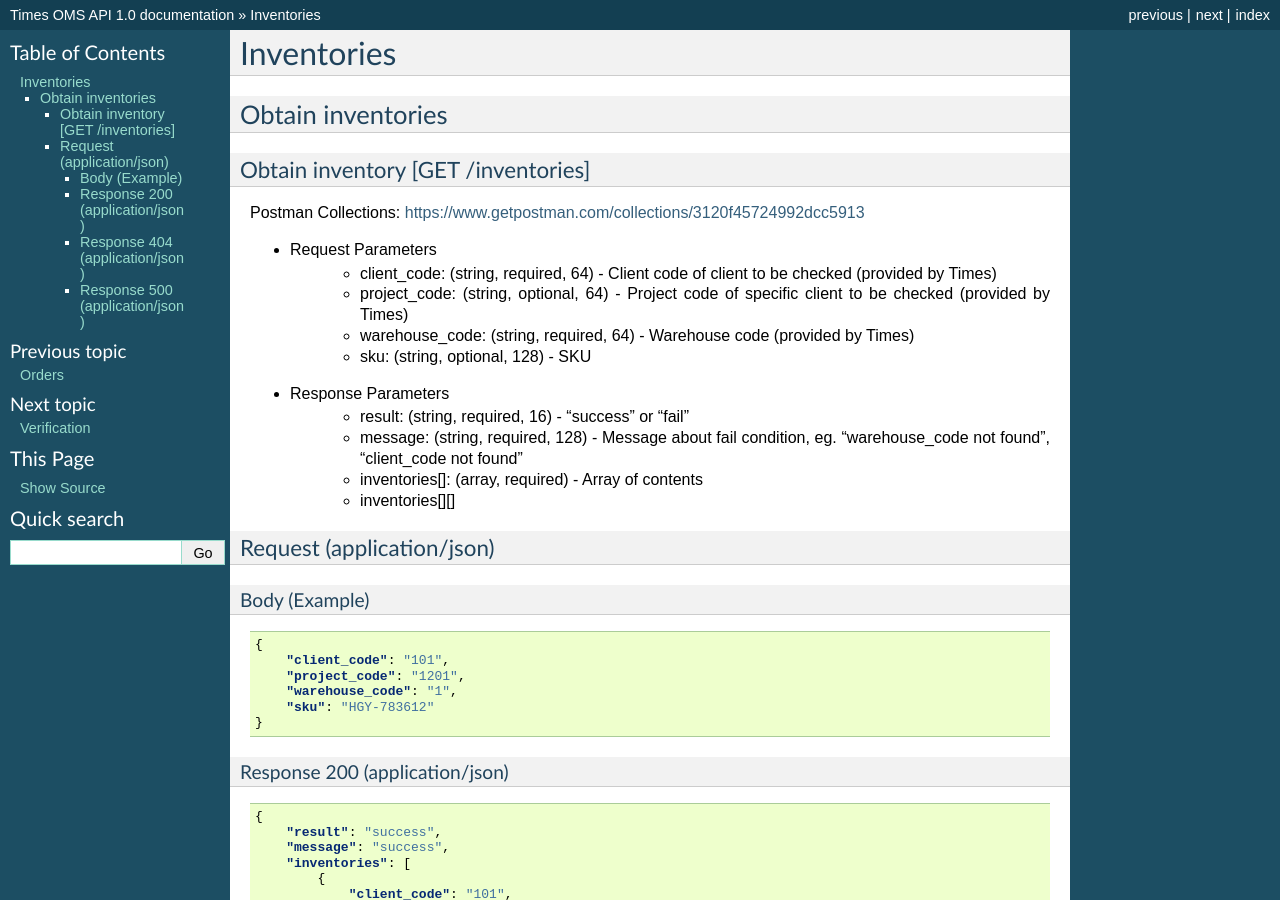
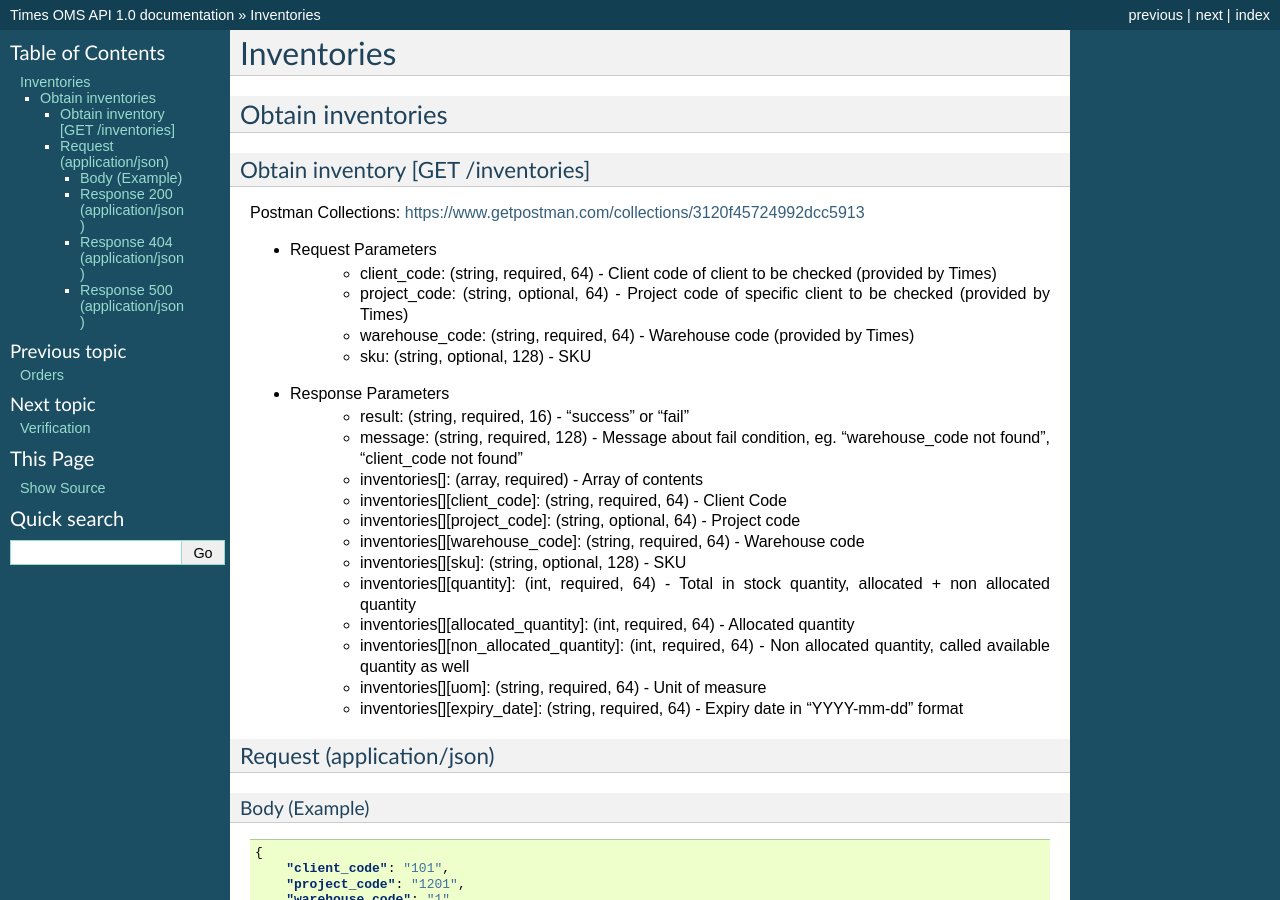
Before and after one commit to timeslogistics/times-oms-api-docs, a Sphinx documentation site: the page built from docs/inventories.rst, in a window 1280 px wide and 900 px high. Built offline with Sphinx 7.4.7, drawn with Linux system fonts in a browser that asks for light colours.

Commit message:
Update inventories.rst

```diff
--- a/docs/inventories.rst
+++ b/docs/inventories.rst
@@ -18,8 +18,15 @@ Postman Collections: https://www.getpostman.com/collections/3120f45724992dcc5913
     + result: (string, required, 16) - "success" or "fail"
     + message: (string, required, 128) - Message about fail condition, eg. "warehouse_code not found", "client_code not found"
     + inventories[]: (array, required) - Array of contents
-    + inventories[][]
-
+    + inventories[][client_code]: (string, required, 64) - Client Code
+    + inventories[][project_code]: (string, optional, 64) - Project code
+    + inventories[][warehouse_code]: (string, required, 64) - Warehouse code
+    + inventories[][sku]: (string, optional, 128) - SKU
+    + inventories[][quantity]: (int, required, 64) - Total in stock quantity, allocated + non allocated quantity
+    + inventories[][allocated_quantity]: (int, required, 64) - Allocated quantity
+    + inventories[][non_allocated_quantity]: (int, required, 64) - Non allocated quantity, called available quantity as well
+    + inventories[][uom]: (string, required, 64) - Unit of measure
+    + inventories[][expiry_date]: (string, required, 64) - Expiry date in "YYYY-mm-dd" format
 
 
 Request (application/json)
```
